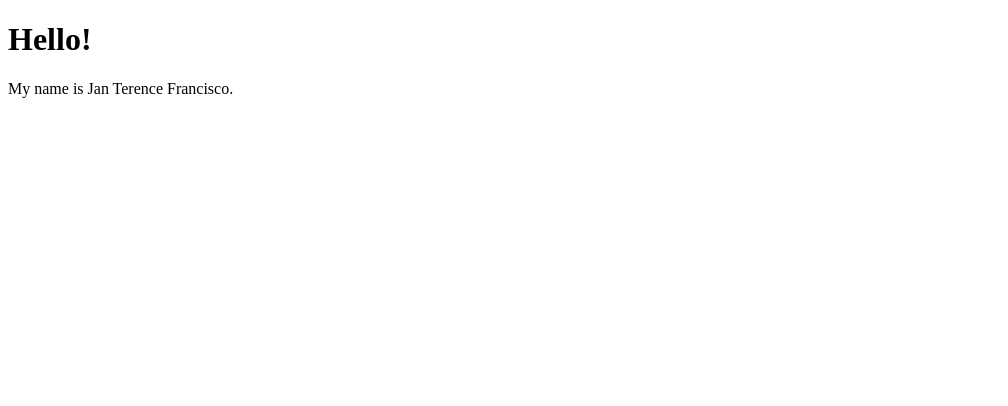
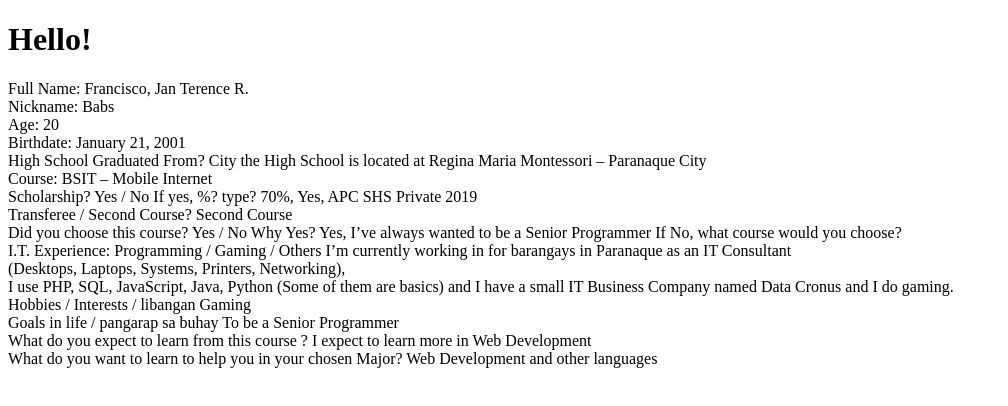
Before and after one commit to apcjrfrancisco/apcjanterence.github.io, a plain HTML site: page index.html in a window 1280 px wide. Shown: the whole page, without its empty margins (0-1008 px from the left). Drawn offline with Linux system fonts and the light colour scheme.

Commit message:
Rename readme.md to index.html

```diff
--- a/index.html
+++ b/index.html
@@ -4,7 +4,36 @@
 
 <h1>Hello!</h1>
 
-<p>My name is Jan Terence Francisco.</p>
+<p>Full Name: Francisco, Jan Terence R. <br>
+Nickname: Babs<br>
+
+Age: 20<br>
+
+Birthdate: January 21, 2001<br>
+
+High School Graduated From? City the High School is located at
+Regina Maria Montessori – Paranaque City<br>
+Course: BSIT – Mobile Internet<br>
+Scholarship? Yes / No If yes, %? type?
+70%, Yes, APC SHS Private 2019<br>
+Transferee / Second Course?
+Second Course<br>
+Did you choose this course? Yes / No
+Why Yes?
+Yes, I’ve always wanted to be a Senior Programmer
+If No, what course would you choose?<br>
+
+I.T. Experience: Programming / Gaming / Others
+I’m currently working in for barangays in Paranaque as an IT Consultant <br>(Desktops, Laptops, Systems, Printers, Networking), <br>I use PHP, SQL, JavaScript, Java, Python (Some of them are basics) and I have a small IT Business Company named Data Cronus and I do gaming.<br>
+Hobbies / Interests / libangan
+Gaming<br>
+Goals in life / pangarap sa buhay
+To be a Senior Programmer<br>
+What do you expect to learn from this course ?
+I expect to learn more in Web Development<br>
+What do you want to learn to help you in your chosen Major?
+Web Development and other languages<br>
+</p>
 
 </body>
 </html>
```
